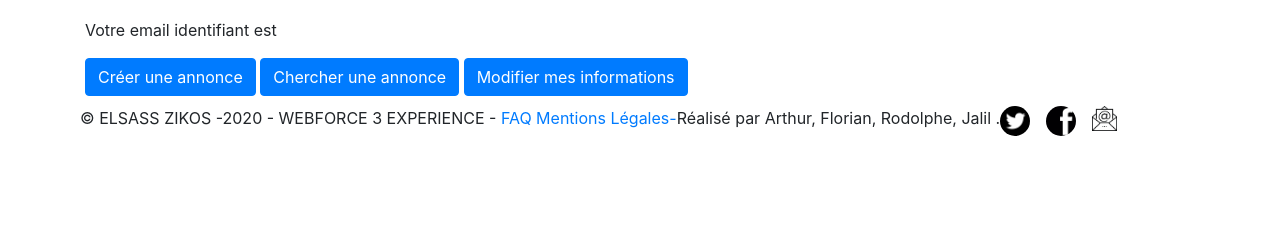
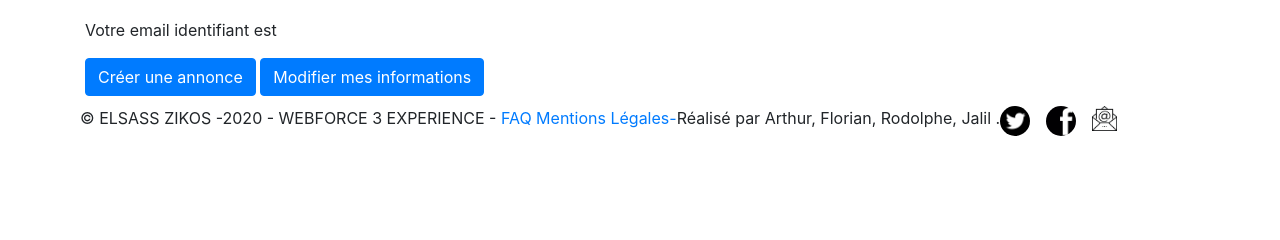
Before and after one commit to Archaros1/projet_music, a Symfony app: template templates/organisateur/orga_home.html.twig in a window 1280 px wide. Shown: the part 134-374 px from the top of the page. Run offline with Twig, Linux system fonts and the light colour scheme; the template is opened without the code that fills it, so the values that code supplies are empty; some libraries are stand-ins or nearby versions.

Commit message:
correctif

```diff
--- a/templates/organisateur/orga_home.html.twig
+++ b/templates/organisateur/orga_home.html.twig
@@ -9,7 +9,6 @@
     <p>Votre email identifiant est <strong>{{orga.account.email}}</strong></p>
 
     <a href="{{ path('form_ann') }}" class="btn btn-primary">Créer une annonce</a>
-    <a href="{{ path('search_ann') }}" class="btn btn-primary">Chercher une annonce</a>
     <a href="#" class="btn btn-primary">Modifier mes informations</a>
 
     <div class="row">
```
